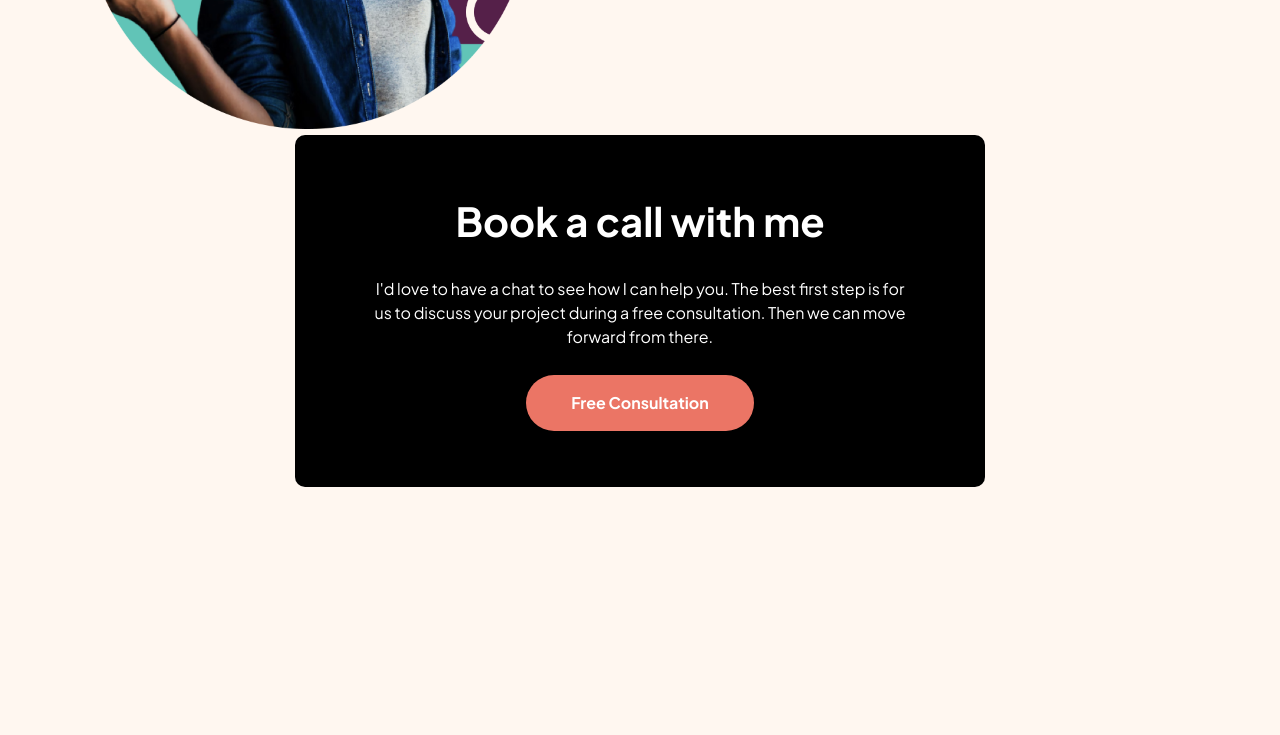
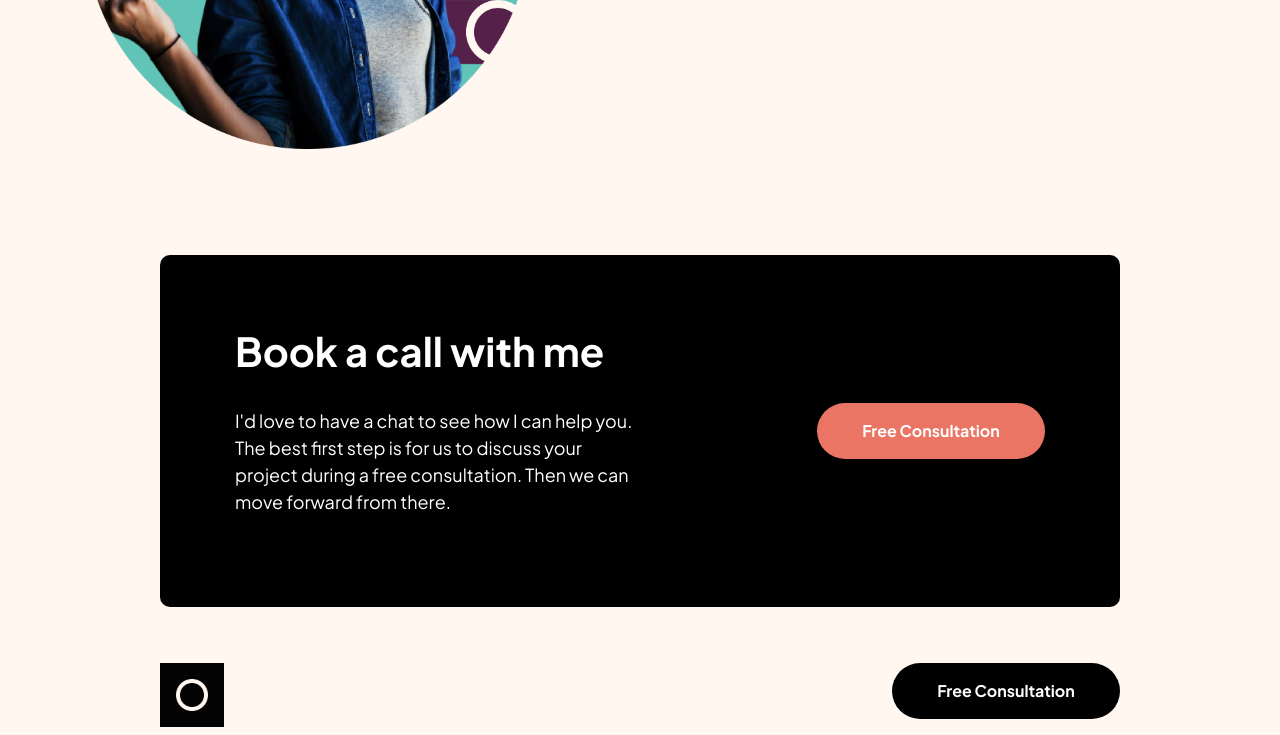
Before and after one commit to AxelQMora/replica-de-figma, a plain HTML site: page index.html in a window 1280 px wide. Shown: the part 1221-1956 px from the top of the page. Before the commit the page ends 1716 px from the top, so only its background shows below. Drawn offline with Linux system fonts and the light colour scheme.

Commit message:
feat: media query for bottom-section and top&bottom bars

```diff
--- a/index.html
+++ b/index.html
@@ -63,10 +63,22 @@
 </article>
 
 <!-- -------------------------bottom------------------------- -->
-<div id="bottom-section">
-    <h2>Book a call with me</h2>
-    <p>I'd love to have a chat to see how I can help you. The best first step is for us to discuss your project during a free consultation. Then we can move forward from there.</p>
-    <a id="cta-3" class="cta" href="#">Free consultation</a>
+<article id="bottom-section">
+    <section id="b-s-info">
+        <h2>Book a call with me</h2>
+        <p>I'd love to have a chat to see how I can help you. The best first step is for us to discuss your project during a free consultation. Then we can move forward from there.</p>
+    </section>
+    <section>
+        <a id="cta-3" class="cta" href="#">Free consultation</a>
+    </section>
+</article>
+
+<!-- -------------------------bottom------------------------- -->
+
+<!-- -------------------------bottom-bar------------------------- -->
+<div id="header-bar">
+    <img id="img-logo" src="./img/logo.png" alt="Logo">
+    <a id="cta-1" class="cta" href="#">Free consultation</a>
 </div>
 
 </body>
--- a/styles.css
+++ b/styles.css
@@ -12,20 +12,27 @@ body {
 
 
 #img-logo {
-    height: 100%; /* 56px = 4.67rem */
+    height: 100%;
     aspect-ratio: 1/1;
-
+    align-self: flex-start;
+    margin: 0px;
 }
 
 #header-bar {
     display: flex;
     justify-content: space-between;
-    width: 1111px;
+    /* flex-basis: 1111px; */
+    width: 75vw;  /* ********Preguntar como mantener responsivo esto sin width=unidad absoluta */
     height: 64px;
-    margin: 34px 0px 0px 0px;
+    margin: 0px;
     justify-self: center;
 }
 
+@media (width < 1125px) {
+    #header-bar {
+        max-width: 690px;
+    }
+}
 
 .cta {
     border-radius: 100px;
@@ -38,29 +45,36 @@ body {
     height: 56px;
     align-content: center;
     text-align: center;
+
 }
 
 #cta-1 {
     background-color: black;
+    margin: 0px;
 }
 
 /* --------------------hero----------------------- */
 
 #hero {
-    justify-items: center;
+    justify-self: center;
     margin-top: 66px ;
+    display: flex;
+    flex-direction: column;
+    max-width: 75vw;
+    justify-content: center;
 }
 
 #h1-hero {
     font-size: 3.5rem;
     font-style: bold;
     margin-bottom: 0px;
+    text-align: center;
 }
 
 #p-hero {
     color: #7A746e;
     font-size: 1.125rem;
-    width: 720px;
+    max-width: 720px;
     text-align: center;
     margin-top: 23px;
     margin-bottom: 80px;
@@ -70,6 +84,7 @@ body {
 
 #solutions {
     display: flex;
+    flex-wrap: wrap;
     gap:24px;
     justify-content: center;
 }
@@ -186,29 +201,51 @@ section{
     display: block;
 }
 
-/* -------------------------bottom------------------------- */
+
+
+/* -------------------------bottom-tablet------------------------ */
 
 #bottom-section {
     display: flex;
     flex-direction: column;
     background-color: black;
     color: white;
-    width: 690px;
-    height: 352px;
+    max-width: 690px;
+    min-height: 352px;
     justify-self: center;
     padding: 56px 75px 56px 75px;
+    margin-top: 100px;
+    margin-bottom: 56px;
     border-radius: 10px;
     text-align: center;
+    justify-content: center;
+    align-items: center;
 }
 
+/* -------------------------bottom-desktop------------------------ */
+@media (width > 1125px) {
+    #bottom-section {
+        flex-direction: row;
+        min-width: 75vw;  /* *************Ask in there's a better option******** */
+        /* justify-content: space-between; */
+        gap: 182px;
+    }
 
-#bottom-section > h2{
+    #b-s-info {
+        width: 540px;
+        text-align: left;
+    }
+}
+
+/* ----------------------------------------------------------------- */
+
+#bottom-section > section > h2{
     color: inherit;
     margin: 0px 0px 26px 0px;
     padding: 0px;
 }
 
-#bottom-section > p {
+#bottom-section > section> p {
     padding: 0px;
     margin: 0px 0px 26px 0px;
 }
@@ -216,5 +253,7 @@ section{
 #cta-3{
     background-color: #EB7565;
     margin:0px;
-    align-self: center;
+    /* flex: none; */
+    display: block; /* Callout: I'm not sure this is a good idea */
+    justify-self: center; /* Callout: I'm not sure this is a good idea */
 }
```
